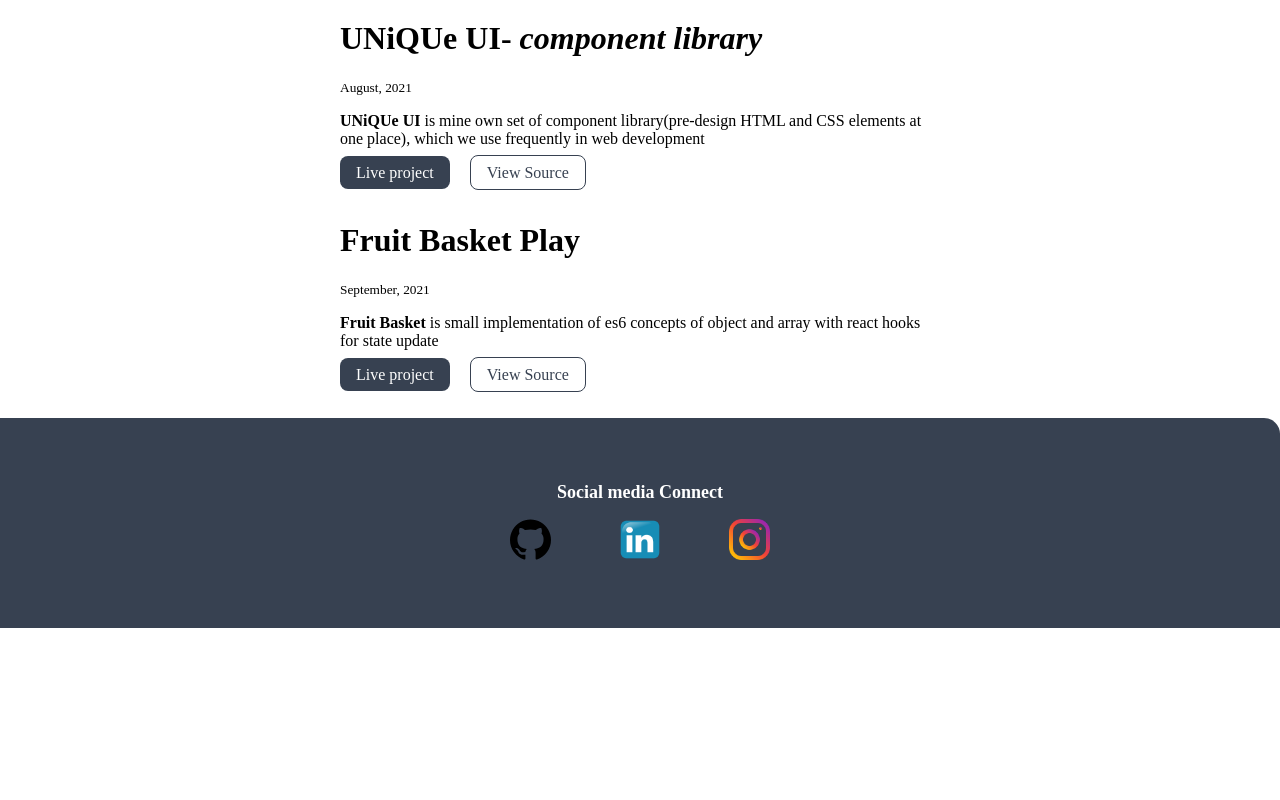
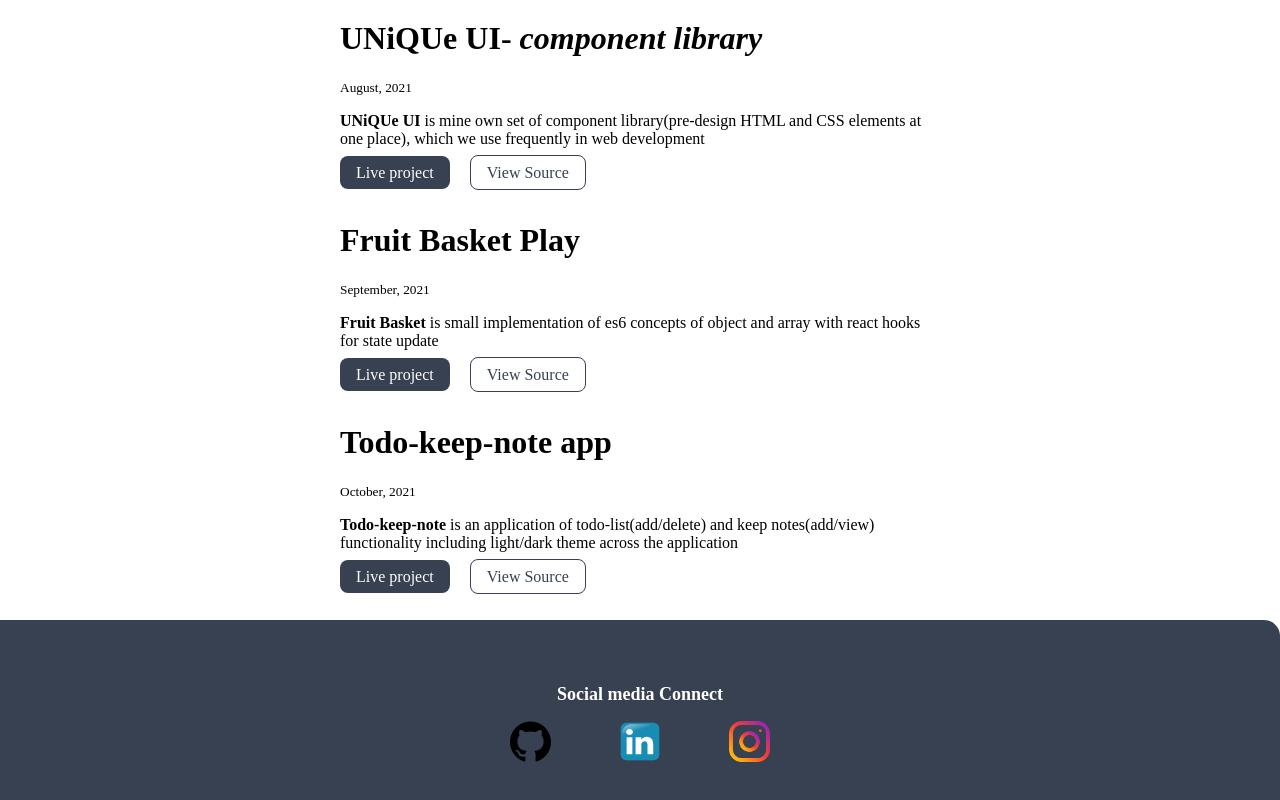
Before and after one commit to ruchikasrivastava123/ruchika_srivastava-portfolio, a plain HTML site: page projects.html in a window 1280 px wide. Shown: the part 1597-2397 px from the top of the page. Before the commit the page ends 2225 px from the top, so only its background shows below. Drawn offline with Linux system fonts and the light colour scheme.

Commit message:
docs: update Todo-keep-note app
added new application in projects named as "Todo-keep-note app"

```diff
--- a/projects.html
+++ b/projects.html
@@ -135,6 +135,19 @@
              href="https://github.com/ruchikasrivastava123/fruit-basket">
             View Source</a></div><br/>
          </li>
+         <li>
+            <div class="container container-center">
+            <h1>Todo-keep-note app</i></h1>
+            <small>October, 2021</small>
+            <p><b>Todo-keep-note</b> is an application of todo-list(add/delete) and keep notes(add/view) functionality
+            including light/dark theme across the application</p>
+            <a class="link link-primary" style="display: inline;"
+            href="https://keepnotes-todo.netlify.app/">
+            Live project</a>
+            <a class="link link-secondary" style="display: inline;"
+             href="https://github.com/ruchikasrivastava123/todo">
+            View Source</a></div><br/>
+         </li>
 
 
 
```
